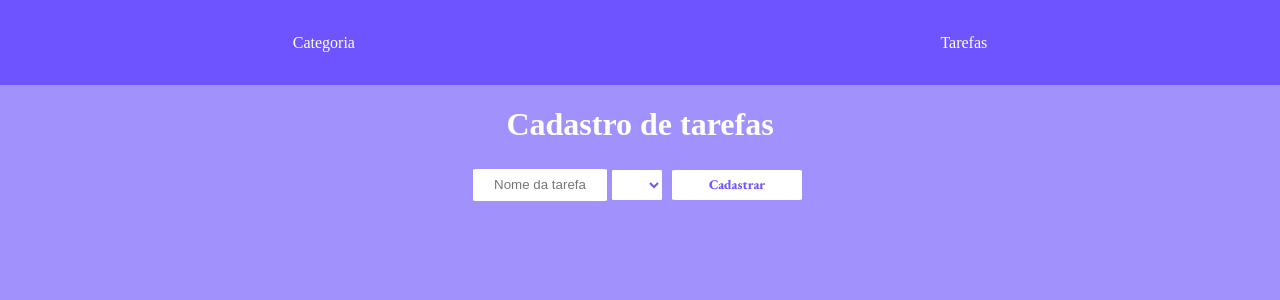
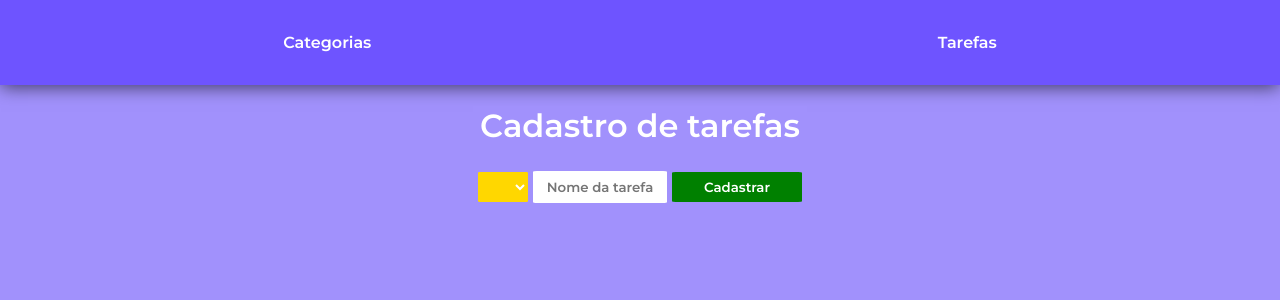
Before and after one commit to GabrielLukaA/TodoAPPHtml, an Angular app: page /tarefas in a window 1280 px wide. Shown: the top 300 px of the page. Built offline with nearby package versions, Linux system fonts and the light colour scheme.

Commit message:
att_cores

```diff
--- a/src/app/app.component.html
+++ b/src/app/app.component.html
@@ -14,7 +14,7 @@
     <div class="header-app">
 <nav class="header-nav">
 
-    <a class="a-nav" routerLink="/categoria">Categoria</a>
+    <a class="a-nav" routerLink="/categoria">Categorias</a>
     <a class="a-nav" routerLink="/tarefas">Tarefas</a>
 
 </nav>
--- a/src/categoria/categoria.component.html
+++ b/src/categoria/categoria.component.html
@@ -15,11 +15,11 @@
     <button (click)="cadastraCategoria()">Cadastrar</button>
 </div>
 
-    <div class="categorias-cadastradas">
+    <div class="categorias-cadastradas" *ngIf="categorias.length>0">
         <h3>Categorias cadastradas</h3>
         <div *ngFor="let categoria of categorias; index as indice;">
-            <p>{{categoria}}</p>
-            <button (click)="removerCategoria(categoria, indice)">remover categoria</button>
+            <h4 style="    font-family: 'Montserrat', sans-serif; color: white;">{{categoria}}</h4   >
+            <button class="button-remover" (click)="removerCategoria(categoria, indice)">Remover</button>
         </div>
     </div>
 </body>
--- a/src/styles.css
+++ b/src/styles.css
@@ -1,4 +1,5 @@
 /* You can add global styles to this file, and also import other style files */
+@import url('https://fonts.googleapis.com/css2?family=Courier+Prime&family=Montserrat:wght@600&display=swap');
 body {
     background-color: rgb(161, 145, 252);
     height: 100%;
@@ -11,21 +12,33 @@ body {
     display: flex;
     align-items: center;
     justify-content: space-around;
+    -webkit-box-shadow: 0px 3px 17px -1px rgba(0,0,0,0.61);
+    -moz-box-shadow: 0px 3px 17px -1px rgba(0,0,0,0.61);
+    box-shadow: 0px 3px 17px -1px rgba(0,0,0,0.61);
 }
+.a-nav:hover{
+    color: rgb(255, 215, 0);
+}
+
 .a-nav{
+    font-family: 'Montserrat', sans-serif;
     color:white;
     text-decoration: none;
+}
+.button-remover{
+background-color: rgb(255, 140, 0);
 }
 button {
     font-family: 'Courier Prime', monospace;
     font-family: 'EB Garamond', serif;
-    background-color: rgb(255,255,255);
+    background-color: rgb( 0, 128, 0);
     border-radius: 3%;
     border: none;
     width: 130px;
     height: 30px;
-    color:rgb(110, 84, 255);
+    color:white;
     margin: 5px;
+    font-family: 'Montserrat', sans-serif;
   }
 
   input {
@@ -37,15 +50,17 @@ button {
     border-radius: 3%;
     display: inline-block;
     text-align: center;
+    font-family: 'Montserrat', sans-serif;
   }
   select {
-    background-color: rgb(255,255,255);
+    background-color: rgb(255, 215, 0);
     border: none;
     height: 30px;
     width: 50px;
     margin: 5px;
     border-radius: 3%;
-    color:rgb(110, 84, 255);
+    color:rgb(255,255,255);
+    font-family: 'Montserrat', sans-serif;
   }
   .body-app{
     display: flex;
@@ -54,17 +69,20 @@ button {
 
   }
 h1{
+    font-family: 'Montserrat', sans-serif;
     color:white;
     display: flex;
     justify-content: center;
 }
 h3{
+    font-family: 'Montserrat', sans-serif;
     color:white;
     display: flex;
     justify-content: center;
 }
 .h3-tarefas{
     display: block;
+    font-family: 'Montserrat', sans-serif;
 }
 .div-categorias{
     border: solid 1px rgb(110, 84, 255);
--- a/src/tarefas/tarefas.component.html
+++ b/src/tarefas/tarefas.component.html
@@ -11,10 +11,10 @@
 <body>
   <h1 class="h1-tarefas">Cadastro de tarefas</h1>
 <div class="cadastro-input">
-  <input placeholder="Nome da tarefa" [(ngModel)]="tarefa.nome" id="input">
   <select [(ngModel)]="tarefa.categoria" class="select">
     <option *ngFor="let categoria of categorias" value="{{ categoria }}">{{ categoria }}</option>
   </select>
+  <input placeholder="Nome da tarefa" [(ngModel)]="tarefa.nome" id="input">
   <button (click)="cadastrarTarefa()">Cadastrar</button>
 </div>
   <div *ngIf="tarefas.length>0">
@@ -29,7 +29,7 @@
           <div *ngIf="tarefa.categoria==categoria">
             <!--coloca a tarefa na respectiva categoria-->
             <h3 class="h3-tarefas">Tarefa {{indice+1}}: {{tarefa.nome}}</h3>
-            <Button (click)="removerTarefa(indice)">Remover Tarefa</Button>
+            <Button class="button-remover" (click)="removerTarefa(indice)">Remover Tarefa</Button>
             <select [(ngModel)]="tarefa.categoria" class="select" (change)="alterarTarefa(tarefa,$event.target.value )">
               <option *ngFor="let categoria of categorias" value="{{ categoria }}">{{ categoria }}</option>
             </select>
```
